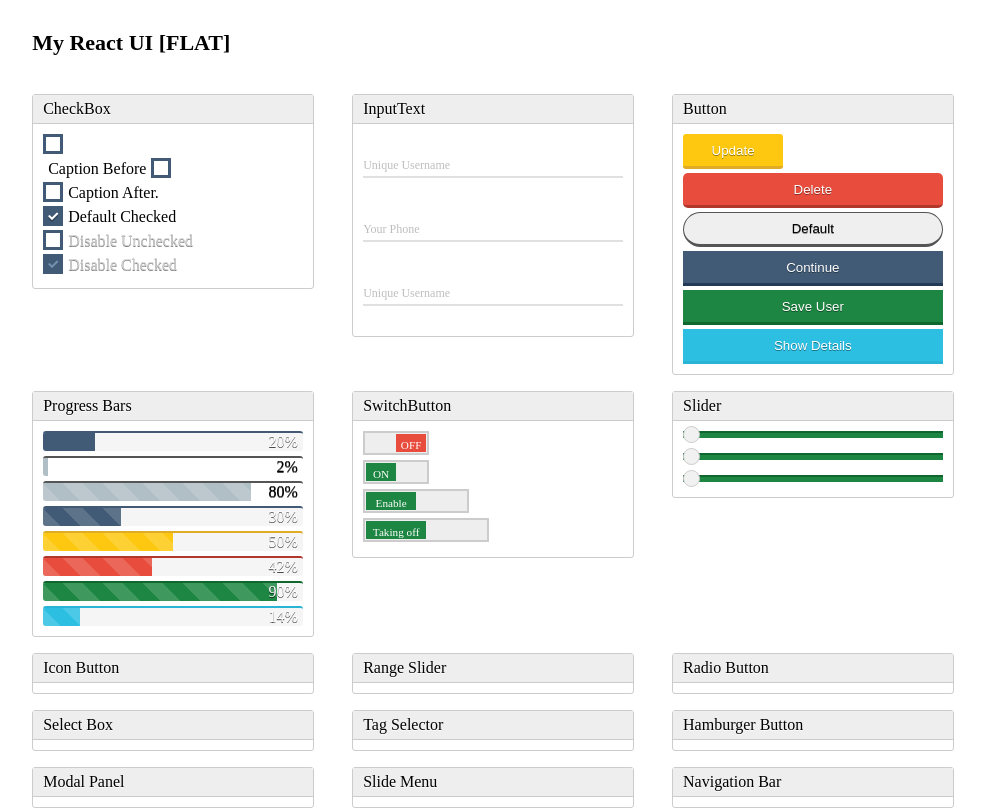
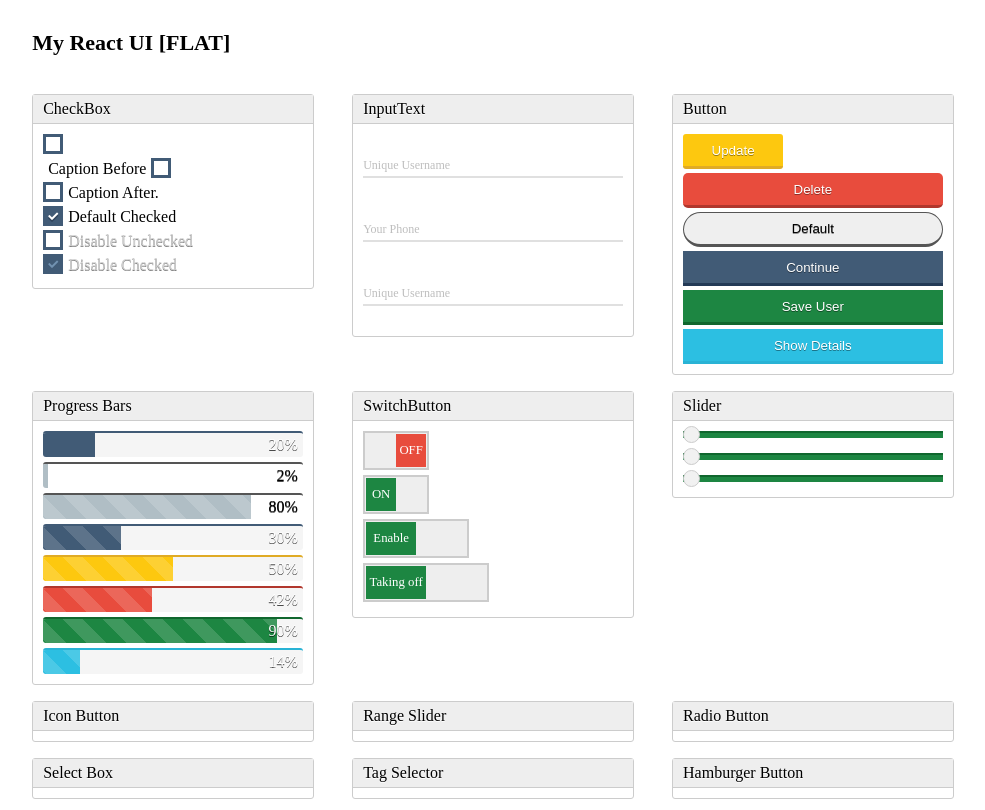
Before and after one commit to shahrokhnabavi/react-library, a React app: page / in a window 1280 px wide. Shown: the top 810 px of the page, without its empty margins (147-1132 px from the left). Built offline with nearby package versions, Linux system fonts and the light colour scheme.

Commit message:
Fix progressbar, tooltips, switch button style

```diff
--- a/src/components/UI/Progress/style.scss
+++ b/src/components/UI/Progress/style.scss
@@ -8,6 +8,7 @@
     border-top-width: 2px;
     border-top-style: solid;
     border-radius: 3px;
+    line-height: 1.5em;
 
     &.Default {
         background-color: #fff;
--- a/src/components/UI/SwitchButton/style.scss
+++ b/src/components/UI/SwitchButton/style.scss
@@ -22,8 +22,9 @@
     }
 
     span {
-        font-size: .7em;
+        font-size: 0.8em;
         color: #ffffff;
         vertical-align: text-bottom;
+        line-height: 2.5em;
     }
 }
--- a/src/components/UI/Tooltips/style.scss
+++ b/src/components/UI/Tooltips/style.scss
@@ -8,7 +8,7 @@
     cursor: default;
 
     &.Top .TextTooltip {
-        top:-25px;
+        top:-30px;
     }
 
     &.Bottom .TextTooltip {
@@ -63,10 +63,10 @@
             position:relative;
             background: $tooltipBackground;
             border-radius: 3px;
-            padding:0 8px;
             left:-50%;
             font-size:14px;
             color:#fff;
+            padding: 3px 10px;
             &:after {
                 top: 100%;
                 border: solid transparent;
```
